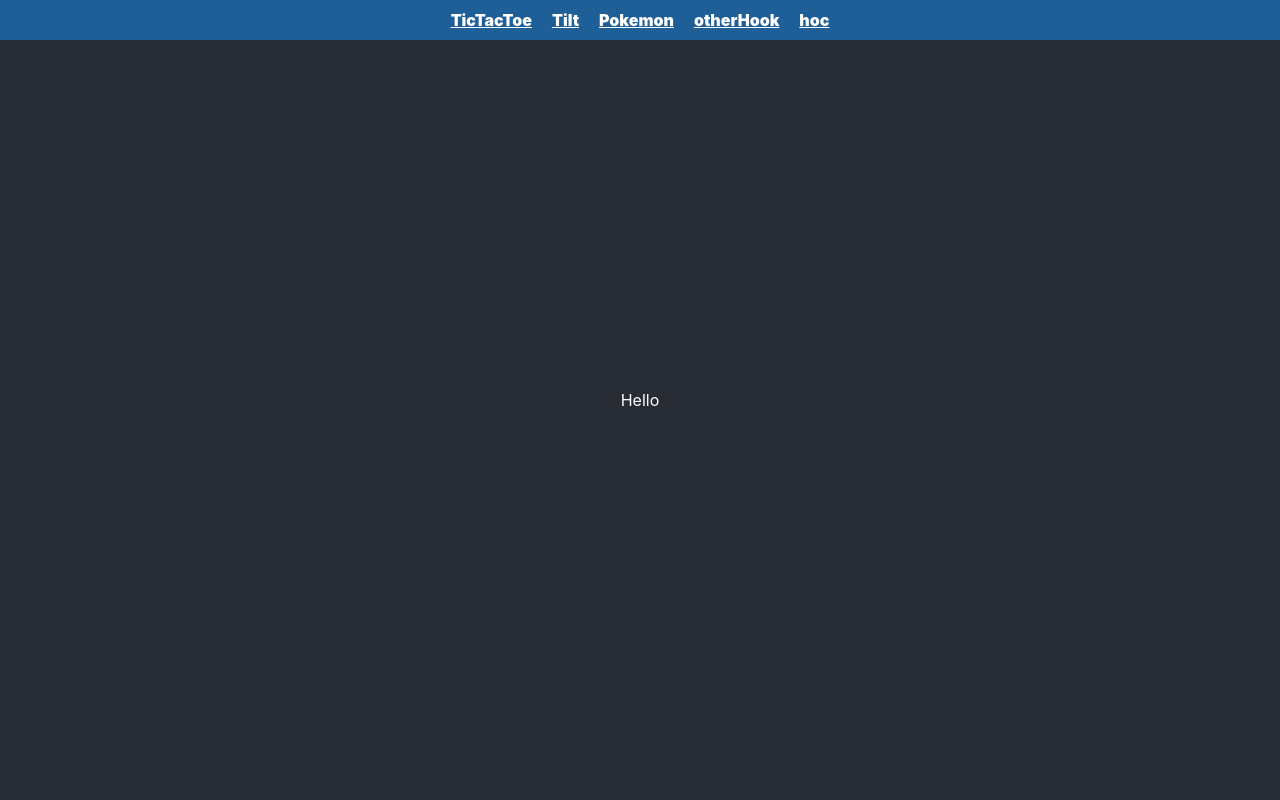
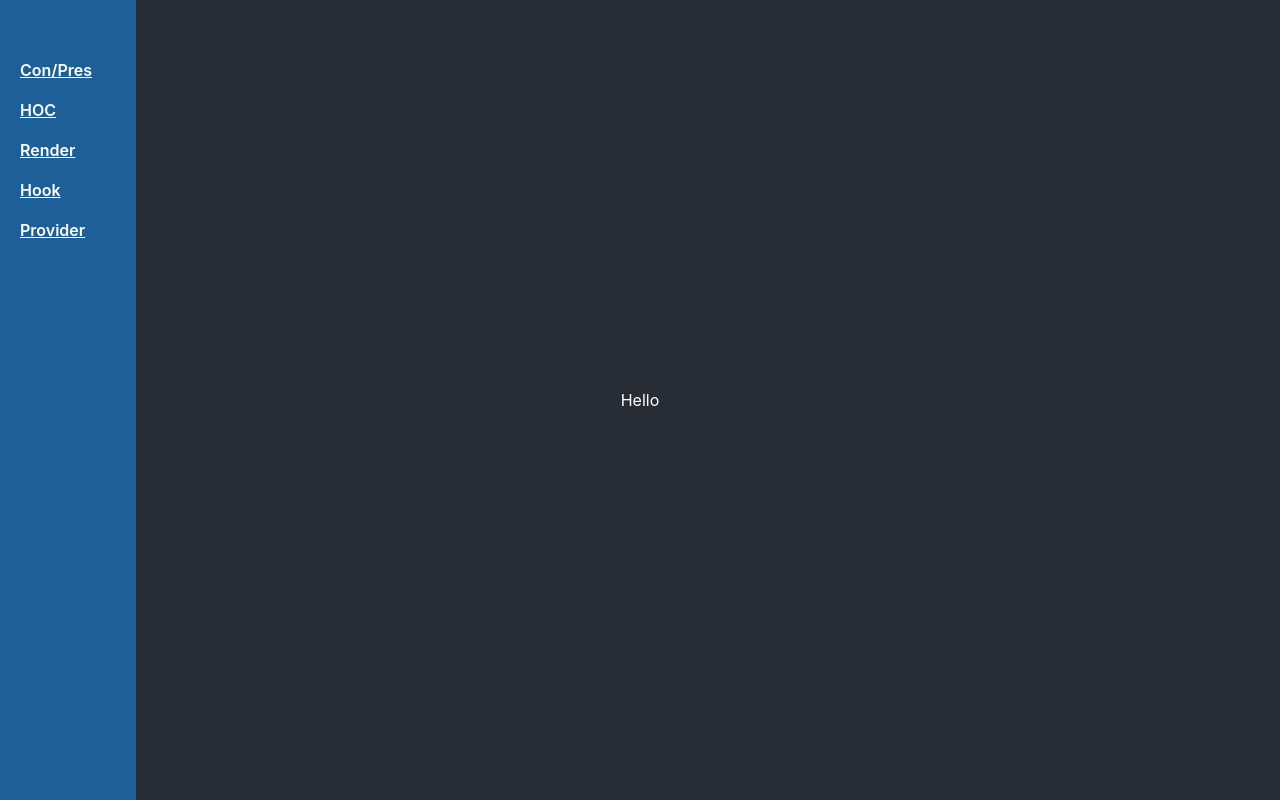
Before and after one commit to BuntyBru/design-patterns-react, a React (Create React App) app: page / in a window 1280 px wide. Built offline with nearby package versions, Linux system fonts and the light colour scheme.

Commit message:
Added sidebar

```diff
--- a/src/components/Layout.tsx
+++ b/src/components/Layout.tsx
@@ -14,22 +14,6 @@ const StyledLayout = styled.div`
   color: white;
 `;
 
-const StyledNavigationbar = styled.div`
-  display: flex;
-  gap: 20px;
-  width: 100%;
-  position: fixed;
-  top: 0px;
-  padding: 10px 20px;
-  color: white;
-  background: #1f5f97;
-  justify-content: center;
-  a {
-    color: white;
-    font-weight: 900;
-  }
-`;
-
 const Layout = ({ children }: { children: React.ReactNode }) => {
   return (
     <StyledLayout>
--- a/src/components/Sidebar.tsx
+++ b/src/components/Sidebar.tsx
@@ -5,27 +5,33 @@ import { Link } from "react-router-dom";
 const StyledNavigationbar = styled.div`
   display: flex;
   gap: 20px;
-  width: 100%;
+  width: 6rem;
   position: fixed;
   top: 0px;
-  padding: 10px 20px;
+  padding: 60px 20px;
   color: white;
   background: #1f5f97;
-  justify-content: center;
+  justify-content: flex-start;
+  left: 0px;
+  height: 100vh;
+  flex-direction: column;
+
+}
   a {
     color: white;
-    font-weight: 900;
+    font-weight: 600;
+    text-align:initial;
   }
 `;
 
 const Sidebar = () => {
   return (
     <StyledNavigationbar>
-      <Link to="/">TicTacToe</Link>
-      <Link to="/tilt">Tilt</Link>
-      <Link to="/pokemon">Pokemon</Link>
-      <Link to="/other-hook">otherHook</Link>
-      <Link to="/hoc-stuff">hoc</Link>
+      <Link to="/">Con/Pres</Link>
+      <Link to="/tilt">HOC</Link>
+      <Link to="/pokemon">Render</Link>
+      <Link to="/other-hook">Hook</Link>
+      <Link to="/hoc-stuff">Provider</Link>
     </StyledNavigationbar>
   );
 };
```
